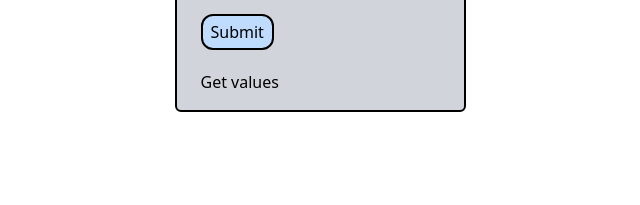
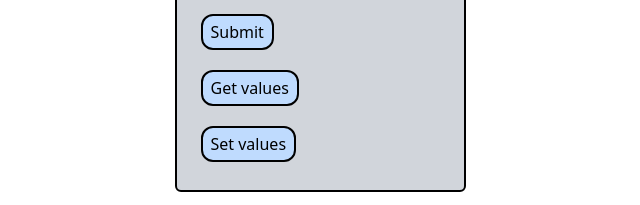
Before and after one commit to Mayank-star/web-practice, a React (Create React App) app: page / in a window 1280 px wide. Shown: the part 834-1039 px from the top of the page, without its empty margins (320-960 px from the left). Before the commit the page ends 962 px from the top, so only its background shows below. Built offline with nearby package versions, Linux system fonts and the light colour scheme; no server answers.

Commit message:
set values

```diff
--- a/src/Form/YoutubeForm.js
+++ b/src/Form/YoutubeForm.js
@@ -27,7 +27,7 @@ const YoutubeForm = () => {
       };
     },
   });
-  const { register, handleSubmit, control, formState ,watch ,getValues } = form;
+  const { register, handleSubmit, control, formState ,watch ,getValues,setValue } = form;
   const { errors } = formState;
 //   step-3
   const{fields,append,remove}=useFieldArray({
@@ -46,7 +46,7 @@ const YoutubeForm = () => {
         console.log('value is',value)
       })
       return ()=>subscription.unsubscribe()
-    })
+    },[watch])
 
     const handleGetValues = () =>{
          console.log('Get values',getValues())
@@ -54,6 +54,14 @@ const YoutubeForm = () => {
          console.log('Get values',getValues(['email','age','date']))
     }
 
+    const handleSetValues = () =>{
+        setValue('username','',{
+          shouldValidate:true,
+          shouldTouch:true,
+          shouldDirty:true,
+        })
+
+    }
   return (
     <div className="flex justify-center items-center">
       {/* <h1>Form values :{JSON.stringify(watchform)}</h1> */}
@@ -226,7 +234,8 @@ const YoutubeForm = () => {
         <button className="border-2 border-black mb-3 px-2 py-1 rounded-xl bg-blue-200">
           Submit
         </button>
-        <button type="button" onClick={handleGetValues}>Get values</button>
+        <button type="button" onClick={handleGetValues} className="border-2 border-black mb-3 px-2 py-1 rounded-xl bg-blue-200">Get values</button>
+        <button type="button" onClick={handleSetValues} className="border-2 border-black mb-3 px-2 py-1 rounded-xl bg-blue-200">Set values</button>
         <DevTool control={control} />
       </form>
     </div>
```
